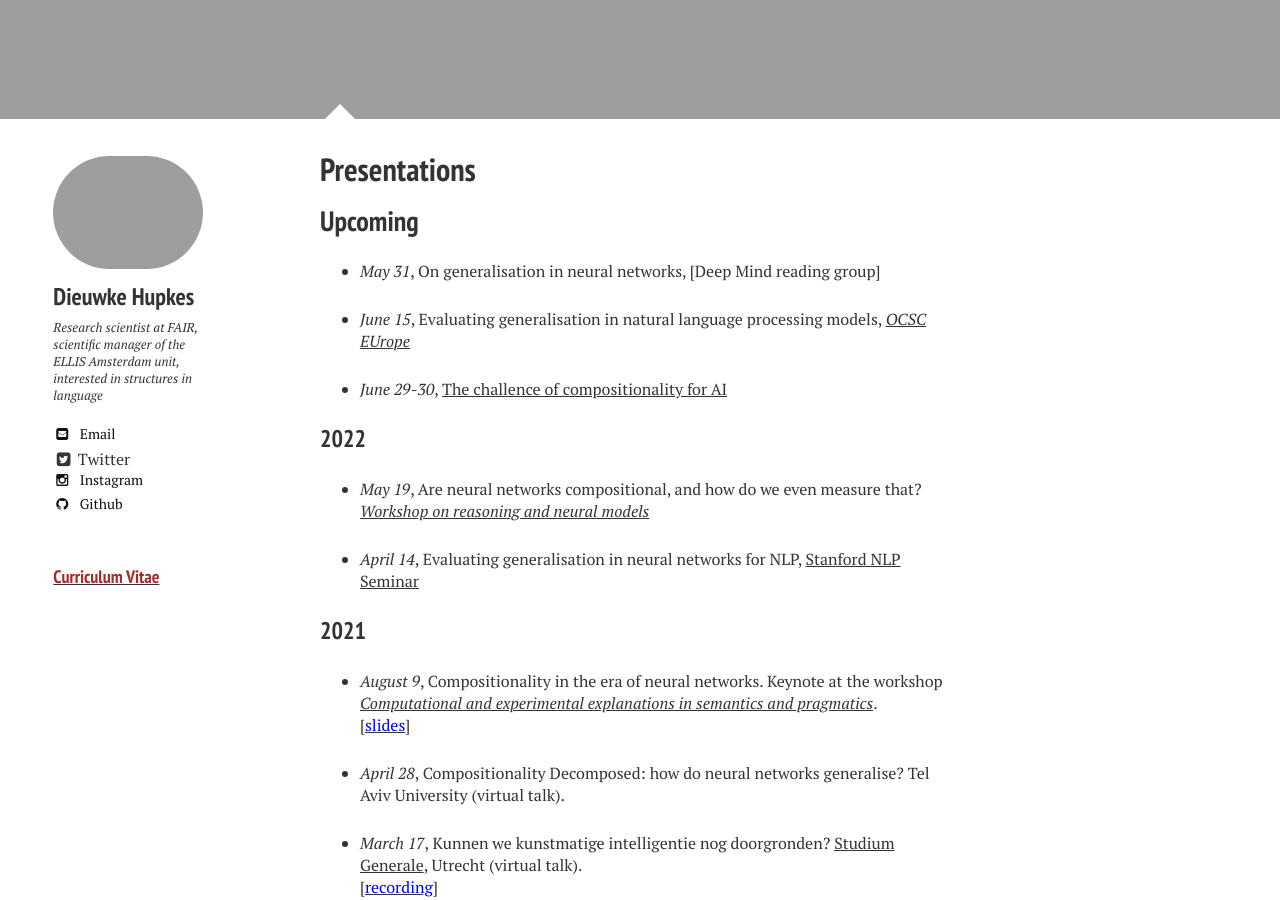
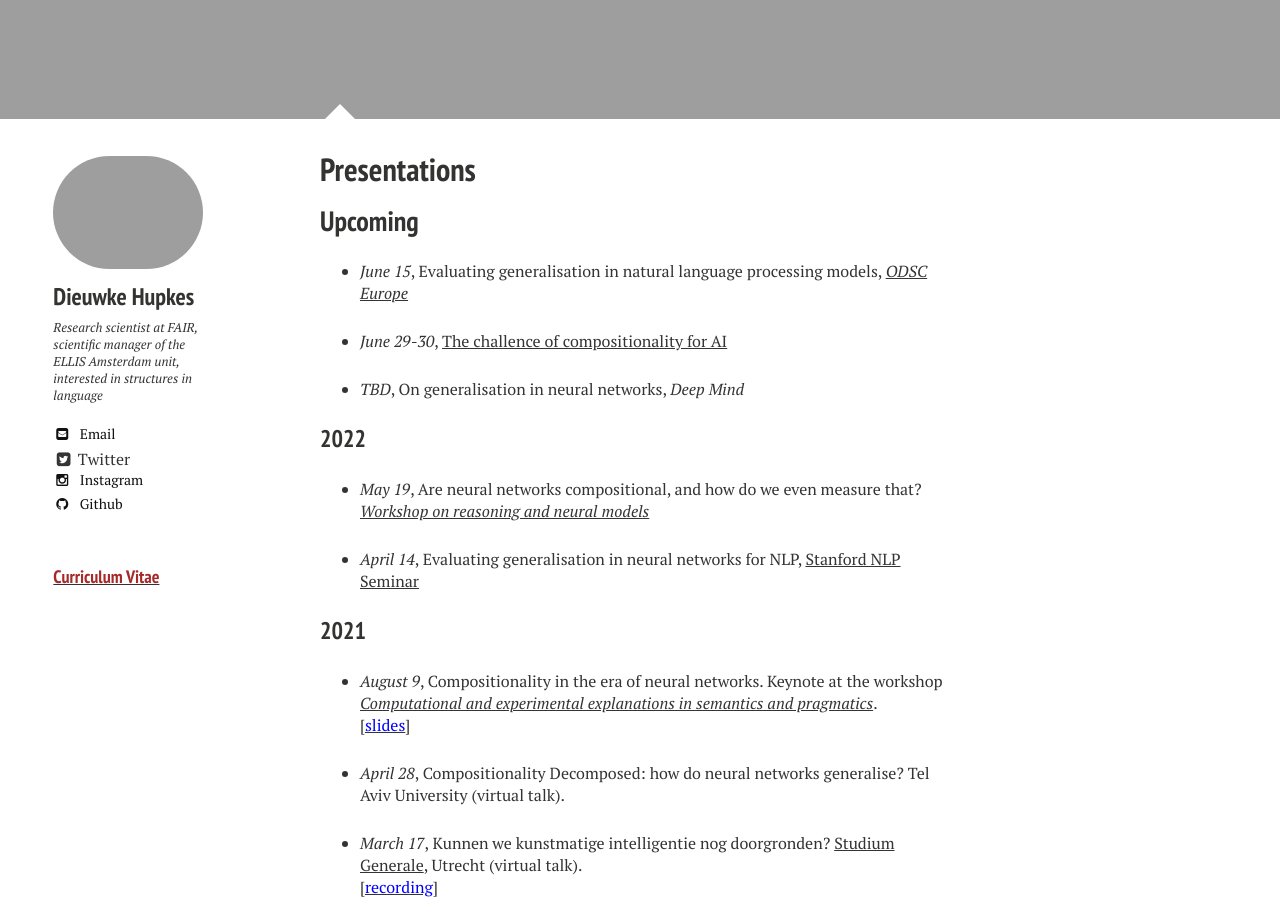
Before and after one commit to dieuwkehupkes/dieuwkehupkes.github.io, a Jekyll site: the page built from talks.md, in a window 1280 px wide and 900 px high, scrolled down 925 px. Built offline with Jekyll 4.4.1, drawn with Linux system fonts in a browser that asks for light colours; nearby versions of some CDN libraries.

Commit message:
Update talks

```diff
--- a/talks.md
+++ b/talks.md
@@ -12,11 +12,11 @@ image:
 
 ## Upcoming
 
-* *May 31*, On generalisation in neural networks, [Deep Mind reading group]
+* *June 15*, Evaluating generalisation in natural language processing models, <a href="https://odsc.com/speakers/evaluating-generalisation-in-natural-language-processing-models/" target="_blank">*ODSC Europe*</a>
 
-* *June 15*, Evaluating generalisation in natural language processing models, [*OCSC EUrope*](https://odsc.com/speakers/evaluating-generalisation-in-natural-language-processing-models/)
+* *June 29-30*, <a href="https://compositionalintelligence.github.io/" target="_blank">The challence of compositionality for AI</a>
 
-* *June 29-30*, [The challence of compositionality for AI](https://compositionalintelligence.github.io/)
+* *TBD*, On generalisation in neural networks, *Deep Mind*
 
 ### 2022
 
```
